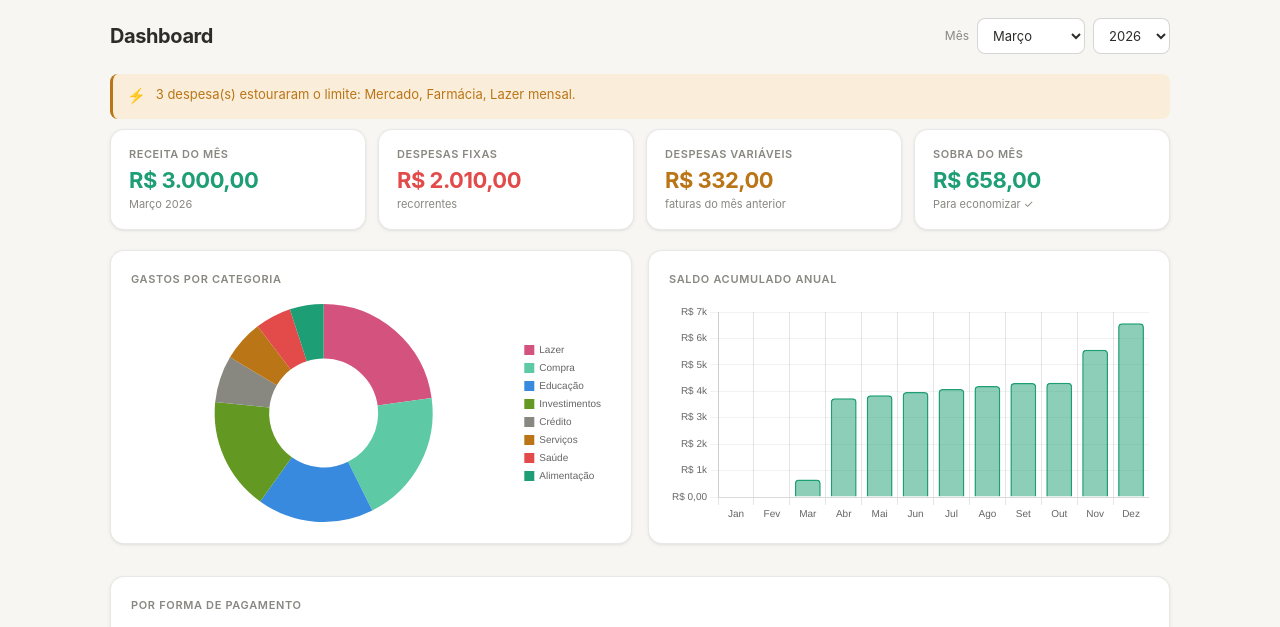
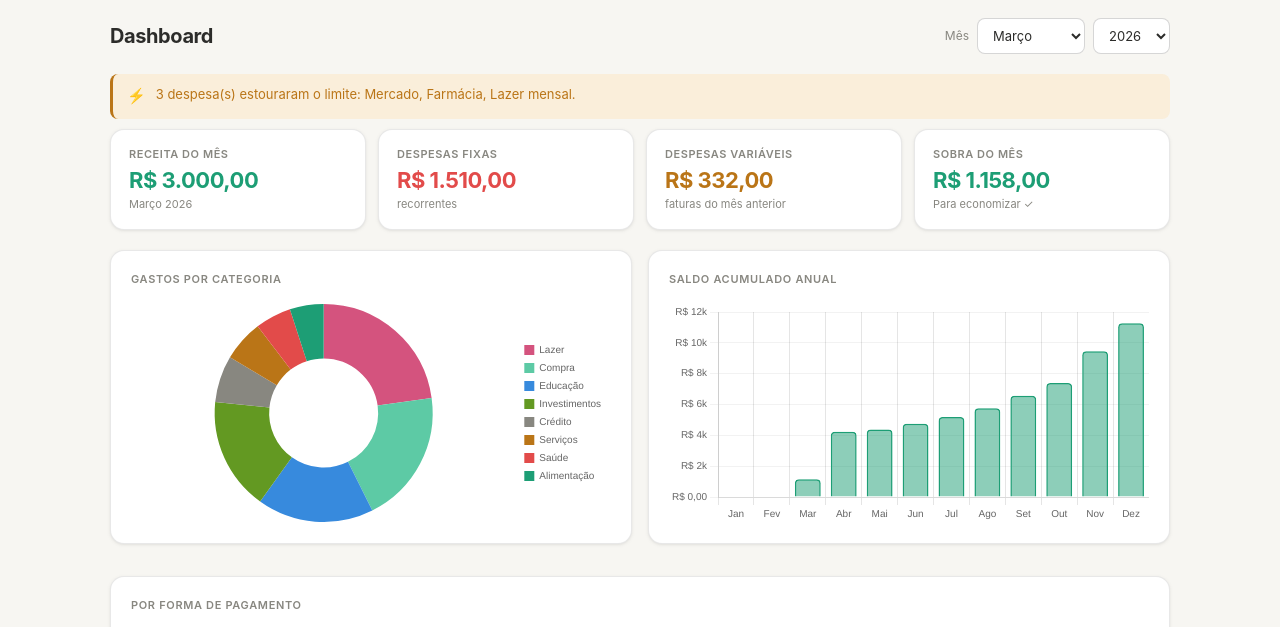
Before and after one commit to JoaoVuelma/controle-financeiro, a plain HTML site: page index.html in a window 1280 px wide. Shown: the part 103-730 px from the top of the page. Drawn offline with nearby package versions, Linux system fonts and the light colour scheme.

Commit message:
Update index.html

```diff
--- a/index.html
+++ b/index.html
@@ -918,63 +918,106 @@ function clearForm(id) {
 }
 
 // ════════════════════════════════════════
-//  COMPUTE
-//
-//  REGRA DE NEGÓCIO CENTRAL:
-//  - Janeiro e Fevereiro são meses "indicativos" — só mostram receita recebida,
-//    sem sobra/saldo (saldo = R$0,00 nesses meses)
-//  - Despesas do mês M são pagas com o salário de M+1:
-//    Ex: despesas de março → cobradas em abril (fatura fecha em março, paga em abril)
-//    Logo: getDespesaVariavel(m) usa parcelas com inicio <= fim do mês M-1
-//    e a receita de M paga as despesas de M-1
-//  - Na prática: para calcular a SOBRA do mês M (quanto sobra no bolso em M),
-//    usamos: Receita(M) - Despesas_que_vencem_em_M
-//    onde "despesas que vencem em M" = despesas cadastradas com inicio <= M-1
-// ════════════════════════════════════════
+//  COMPUTE (LÓGICA TEMPORAL CORRIGIDA)
+// ════════════════════════════════════════
+
 const MESES_INDICATIVOS = [0, 1]; // Janeiro=0, Fevereiro=1
 
-function getReceitaMes(m, y=2026) {
-  const d1 = new Date(y, m, 1), d2 = new Date(y, m+1, 0);
-  return state.receitas.filter(r => {
-    const s = new Date(r.inicio), e = new Date(r.fim || '2099-12-31');
-    return s <= d2 && e >= d1;
-  }).reduce((a,r) => a + r.valor, 0);
-}
-
-// Despesas fixas: só contam a partir de março (meses não-indicativos)
-// Para meses indicativos, retorna 0
-function getDespesaFixa(m=99) {
-  if (MESES_INDICATIVOS.includes(m)) return 0;
-  return state.fixas.reduce((a,f) => a + f.valor, 0);
-}
-
-// Despesas variáveis do mês M = parcelas cuja fatura fechou no mês ANTERIOR (M-1)
-// Ou seja: inicio <= fim do mês (M-1), ainda com faltam > 0
-// Para janeiro/fevereiro retorna 0 (indicativos)
-function getDespesaVariavel(m, y=2026) {
-  if (MESES_INDICATIVOS.includes(m)) return 0;
-  // Fatura fecha no mês anterior: d2 = fim do mês M-1
-  const prevM = m === 0 ? 11 : m - 1;
-  const prevY = m === 0 ? y - 1 : y;
-  const d2prev = new Date(prevY, prevM + 1, 0); // último dia do mês anterior
-  return state.variaveis
-    .filter(v => new Date(v.inicio) <= d2prev && v.faltam > 0)
-    .reduce((a,v) => a + v.mensal, 0);
-}
-
-// getSaldo: para meses indicativos retorna 0 (sem sobra/perda)
-function getSaldo(m, y=2026) {
-  if (MESES_INDICATIVOS.includes(m)) return 0;
-  return getReceitaMes(m,y) - getDespesaFixa(m) - getDespesaVariavel(m,y);
-}
-
-// Para exibir as despesas variáveis NA TABELA do mês (o que está sendo consumido naquele mês,
-// independente de quando paga) — usado só na aba Despesas
-function getDespesaVariavelMesAtual(m, y=2026) {
-  const d2 = new Date(y, m+1, 0);
+/**
+ * Converte Ano e Mês para um valor numérico absoluto.
+ * Ex: 2026/Março (2026, 2) vira 24314.
+ * Isso facilita a verificação se um mês está dentro de um período.
+ */
+function getMesAnoAbs(ano, mes) {
+  return (ano * 12) + mes;
+}
+
+/**
+ * Lê uma string de data "YYYY-MM-DD" ou "YYYY-MM" e retorna o Mês Absoluto.
+ */
+function parseDataAbs(dataString) {
+  if (!dataString) return null;
+  const [y, m] = dataString.split('-');
+  return getMesAnoAbs(parseInt(y), parseInt(m) - 1);
+}
+
+// ── RECEITAS ────────────────────────────────────
+function getReceitaMes(m, y = 2026) {
+  const mesAtualAbs = getMesAnoAbs(y, m);
+
+  return state.receitas.reduce((total, r) => {
+    const inicioAbs = parseDataAbs(r.inicio);
+    // Se a receita não tem data de fim, jogamos para o "infinito"
+    const fimAbs = r.fim ? parseDataAbs(r.fim) : 999999;
+
+    // Só soma se o mês pesquisado estiver dentro do período da receita
+    if (mesAtualAbs >= inicioAbs && mesAtualAbs <= fimAbs) {
+      return total + r.valor;
+    }
+    return total;
+  }, 0);
+}
+
+// ── DESPESAS FIXAS ──────────────────────────────
+function getDespesaFixa(m, y = 2026) {
+  // Mantendo sua regra de negócio para os meses indicativos de 2026
+  if (MESES_INDICATIVOS.includes(m) && y === 2026) return 0;
+
+  const mesAtualAbs = getMesAnoAbs(y, m);
+
+  return state.fixas.reduce((total, f) => {
+    const inicioAbs = parseDataAbs(f.inicio);
+    const fimAbs = f.fim ? parseDataAbs(f.fim) : 999999;
+
+    if (mesAtualAbs >= inicioAbs && mesAtualAbs <= fimAbs) {
+      return total + f.valor;
+    }
+    return total;
+  }, 0);
+}
+
+// ── DESPESAS VARIÁVEIS / PARCELADAS ─────────────
+// Regra: "O pagamento efetivo ocorre no mês seguinte".
+// Se a compra/fatura iniciou no mês M, ela impacta o saldo no mês M+1.
+function getDespesaVariavel(m, y = 2026) {
+  if (MESES_INDICATIVOS.includes(m) && y === 2026) return 0;
+
+  const mesPagamentoAbs = getMesAnoAbs(y, m);
+
+  return state.variaveis.reduce((total, v) => {
+    const inicioFaturaAbs = parseDataAbs(v.inicio);
+
+    // O impacto no caixa ocorre 1 mês depois do registro da fatura
+    const inicioPagamento = inicioFaturaAbs + 1;
+
+    // Termina 'x' parcelas depois de começar a pagar
+    const fimPagamento = inicioPagamento + v.parcelas - 1;
+
+    // Se o mês que estamos analisando cai dentro da janela de parcelas
+    if (mesPagamentoAbs >= inicioPagamento && mesPagamentoAbs <= fimPagamento) {
+      return total + v.mensal;
+    }
+    return total;
+  }, 0);
+}
+
+// ── SALDO ───────────────────────────────────────
+function getSaldo(m, y = 2026) {
+  if (MESES_INDICATIVOS.includes(m) && y === 2026) return 0;
+
+  const totalReceita = getReceitaMes(m, y);
+  const totalFixa = getDespesaFixa(m, y);
+  const totalVariavel = getDespesaVariavel(m, y);
+
+  return totalReceita - totalFixa - totalVariavel;
+}
+
+// Essa função continuará alimentando apenas a tabela visual do mês atual
+function getDespesaVariavelMesAtual(m, y = 2026) {
+  const d2 = new Date(y, m + 1, 0);
   return state.variaveis
     .filter(v => new Date(v.inicio) <= d2 && v.faltam > 0)
-    .reduce((a,v) => a + v.mensal, 0);
+    .reduce((a, v) => a + v.mensal, 0);
 }
 
 // ════════════════════════════════════════
```
